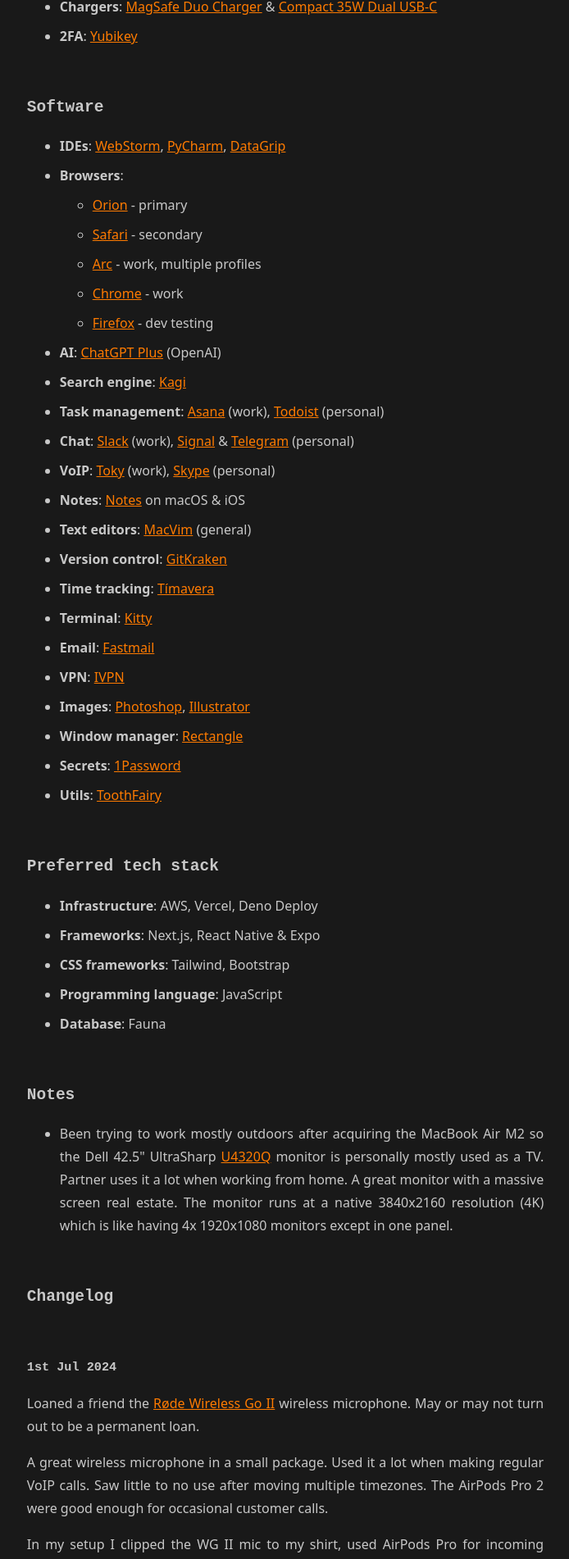
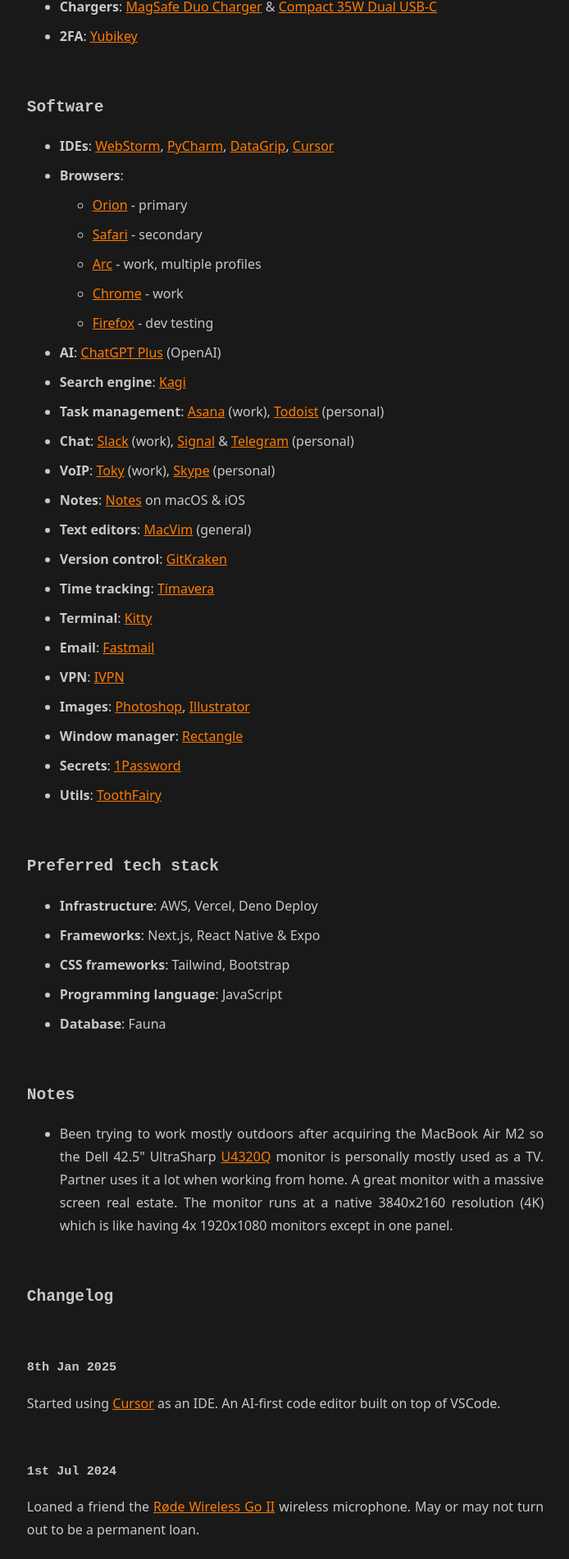
Before and after one commit to jonrh/jonrh.is, a Next.js app: page /tools in a window 1280 px wide. Shown: the part 1061-2963 px from the top of the page at 82% size, without its empty margins (292-986 px from the left). Built offline with nearby package versions, Linux system fonts and the light colour scheme.

Commit message:
Added Cursor as a new IDE on the tools page
Updated the changelog to reflect its usage. This commit enhances the tools section by including a link to Cursor, an AI-first code editor built on top of VSCode.

```diff
--- a/pages/tools.js
+++ b/pages/tools.js
@@ -65,6 +65,7 @@
 const Adstio = () => <a href="https://developer.android.com/studio">Android Studio</a>;
 const Skype = () => <a href="https://skype.com">Skype</a>;
 const Toky = () => <a href="https://toky.co">Toky</a>;
+const Cursor = () => <a href="https://cursor.com">Cursor</a>;
 
 // Experimental code formatting to maximize HTML content per line
 const Content = () => (<>
@@ -98,7 +99,7 @@
 {/* ============================ Software ============================ */}
 <h2 id="software">Software</h2>
 <ul>
-  <li><strong>IDEs</strong>: <a href={webstorm}>WebStorm</a>, <a href={pycharm}>PyCharm</a>, <a href={datagrip}>DataGrip</a></li>
+  <li><strong>IDEs</strong>: <a href={webstorm}>WebStorm</a>, <a href={pycharm}>PyCharm</a>, <a href={datagrip}>DataGrip</a>, <Cursor /></li>
   <li>
     <strong>Browsers</strong>:
     <ul>
@@ -152,6 +153,12 @@
 
 {/* =========================== Changelog ============================ */}
 <h2 id="changelog">Changelog</h2>
+<h3>8th Jan 2025</h3>
+<p>
+  Started using <Cursor /> as an IDE. An AI-first code editor built on top of
+  VSCode.
+</p>
+
 <h3>1st Jul 2024</h3>
 <p>
   Loaned a friend the <RodeWirelessGo2/> wireless microphone. May or may not
```
